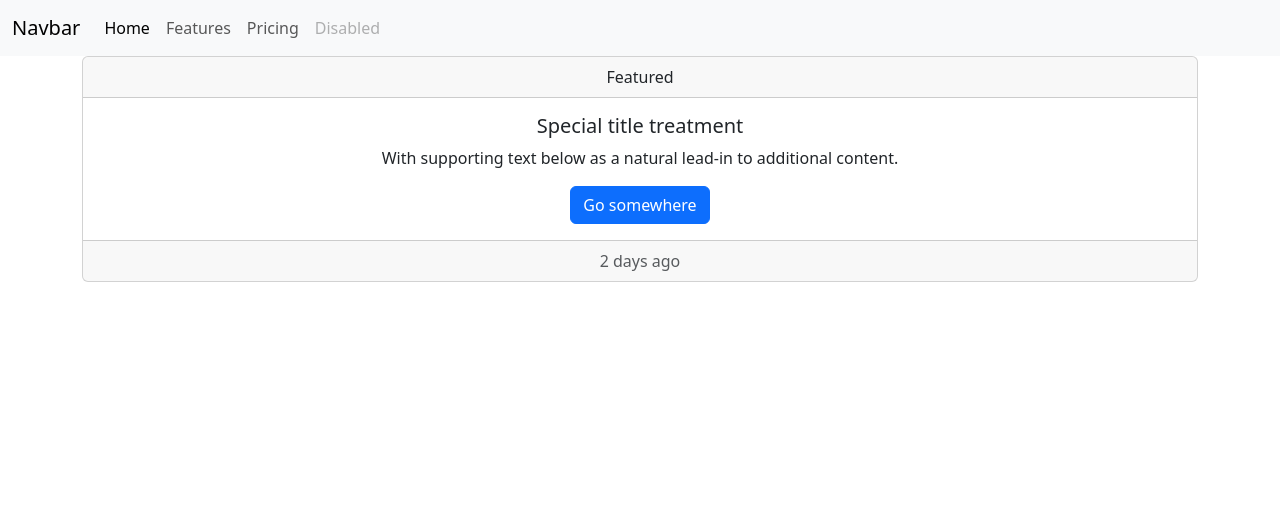
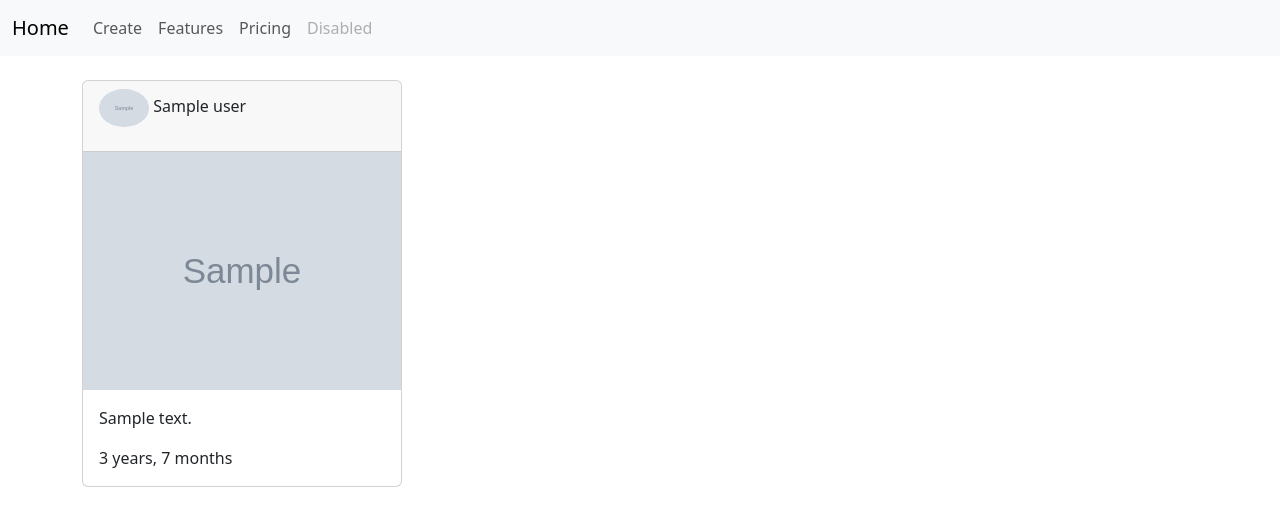
Before and after one commit to YoohwaJin/Prac, a Django app: template posts/templates/index.html in a window 1280 px wide. Shown: the top 526 px of the page. Run offline with Django 4.2, Linux system fonts and the light colour scheme; the template is opened without the code that fills it: most values are stand-ins (such as "Sample title", 1, 10 or a date in 2020); grey boxes marked "Sample" are stand-in pictures; some libraries are stand-ins or nearby versions.

Commit message:
post 기능 구현

```diff
--- a/posts/templates/_card.html
+++ b/posts/templates/_card.html
@@ -1,13 +1,17 @@
-<div class="card text-center">
-    <div class="card-header">
-      Featured
-    </div>
-    <div class="card-body">
-      <h5 class="card-title">Special title treatment</h5>
-      <p class="card-text">With supporting text below as a natural lead-in to additional content.</p>
-      <a href="#" class="btn btn-primary">Go somewhere</a>
-    </div>
-    <div class="card-footer text-body-secondary">
-      2 days ago
-    </div>
+<div class="card mt-4" style="width:20rem;">
+  <div class="card-header">
+      <p>
+          <img src="{{post.user.profile_image.url}}" alt="" class="rounded-circle" width="50px">
+          <a href="{% url 'accounts:profile' username=post.user %}" class="text-reset text-decoration-none">{{post.user}}</a>
+      </p>
+
+  </div>
+  <img src="{{post.image.url}}"  alt="...">
+  <div class="card-body">
+    <!-- <h5 class="card-title">Card title</h5> -->
+    <p class="card-text">{{post.content}}</p>
+    <p class="card-text">{{post.created_at|timesince}}</p>
+
+    <!-- <a href="#" class="btn btn-primary">Go somewhere</a> -->
+  </div>
 </div>
--- a/posts/urls.py
+++ b/posts/urls.py
@@ -5,4 +5,5 @@ app_name = 'posts'
 
 urlpatterns = [
     path('', views.index, name='index'),
+    path('create/', views.create, name='create'),
 ]
--- a/templates/_nav.html
+++ b/templates/_nav.html
@@ -1,12 +1,12 @@
 <nav class="navbar navbar-expand-lg bg-body-tertiary">
     <div class="container-fluid">
-      <a class="navbar-brand" href="#">Navbar</a>
+      <a class="navbar-brand" href="{% url 'posts:index' %}">Home</a>
       <button class="navbar-toggler" type="button" data-bs-toggle="collapse" data-bs-target="#navbarNavAltMarkup" aria-controls="navbarNavAltMarkup" aria-expanded="false" aria-label="Toggle navigation">
         <span class="navbar-toggler-icon"></span>
       </button>
       <div class="collapse navbar-collapse" id="navbarNavAltMarkup">
         <div class="navbar-nav">
-          <a class="nav-link active" aria-current="page" href="#">Home</a>
+          <a class="nav-link" href="{% url 'posts:create' %}">Create</a>
           <a class="nav-link" href="#">Features</a>
           <a class="nav-link" href="#">Pricing</a>
           <a class="nav-link disabled" aria-disabled="true">Disabled</a>
```
Also changed, not shown: posts/forms.py (added, +8 -0 lines), posts/models.py (+6 -2 lines), posts/templates/form.html (added, +9 -0 lines), posts/views.py (+21 -3 lines), requirements.txt (deleted, +0 -145 lines).
